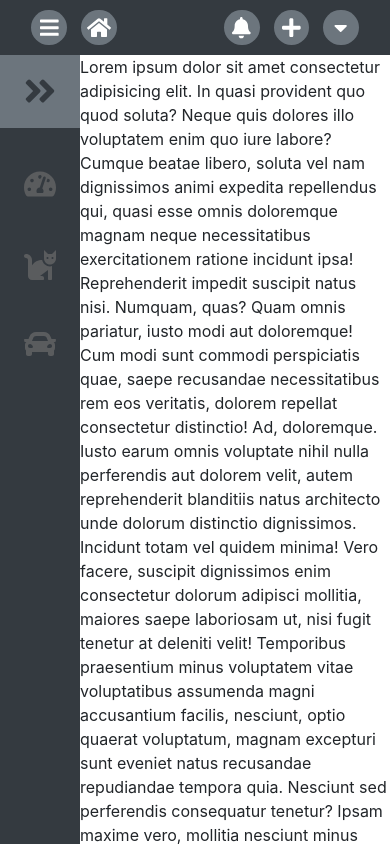
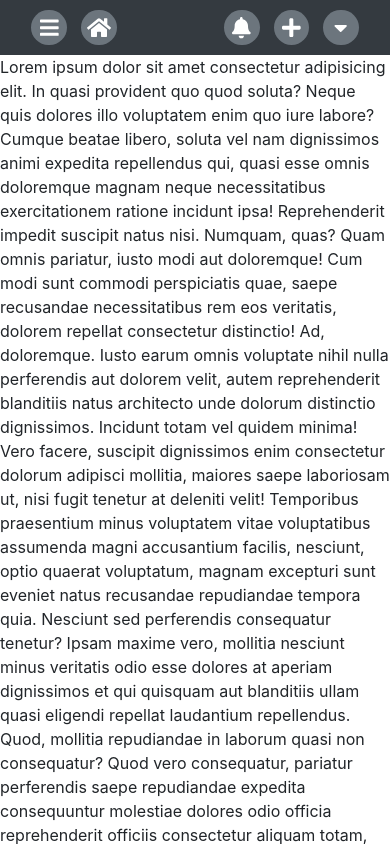
Before and after one commit to MauriceAndre/on-adventure-web-app, a React (Create React App) app: page / in a window 390 px wide. Built offline with nearby package versions, Linux system fonts and the light colour scheme.

Commit message:
Add responsive attributes to Route

```diff
--- a/src/components/Routes/Route.jsx
+++ b/src/components/Routes/Route.jsx
@@ -4,6 +4,7 @@ import { compact } from "../../utils/arrayUtils";
 import MainNavbar from './../common/MainNavbar';
 import Sidebar from './../common/Sidebar';
 import { Container, Row, Col } from 'react-bootstrap';
+import { join } from './../../utils/arrayUtils';
 
 function Route({
   showNavbar = true,
@@ -21,7 +22,7 @@ function Route({
       );
       Component = render ? render(props) : <Component {...props} />;
       const SidebarComp = showSidebar && (
-        <Col className="section-wrapper" style={{maxWidth: "var(--sidebar-w)"}}>
+        <Col className={join("section-wrapper", "d-none", "d-lg-block")} style={{maxWidth: "var(--sidebar-w)"}}>
           <Sidebar />
         </Col>
       );
--- a/src/components/common/MainNavbar/MainNavbar.jsx
+++ b/src/components/common/MainNavbar/MainNavbar.jsx
@@ -11,7 +11,7 @@ function MainNavbar() {
     return (
         <Navbar bg="dark" variant="dark" className={join([style.navbar, "px-4"])}>
             <Nav className="mr-auto">
-                <Nav.Item>
+                <Nav.Item className={join("d-block", "d-lg-none")}>
                     <Button>
                         <FontAwesomeIcon size="lg" icon={faBars} color="white"/>
                     </Button>
```
Also changed, not shown: 1 other file (tests, documents, lock files or other folders).
